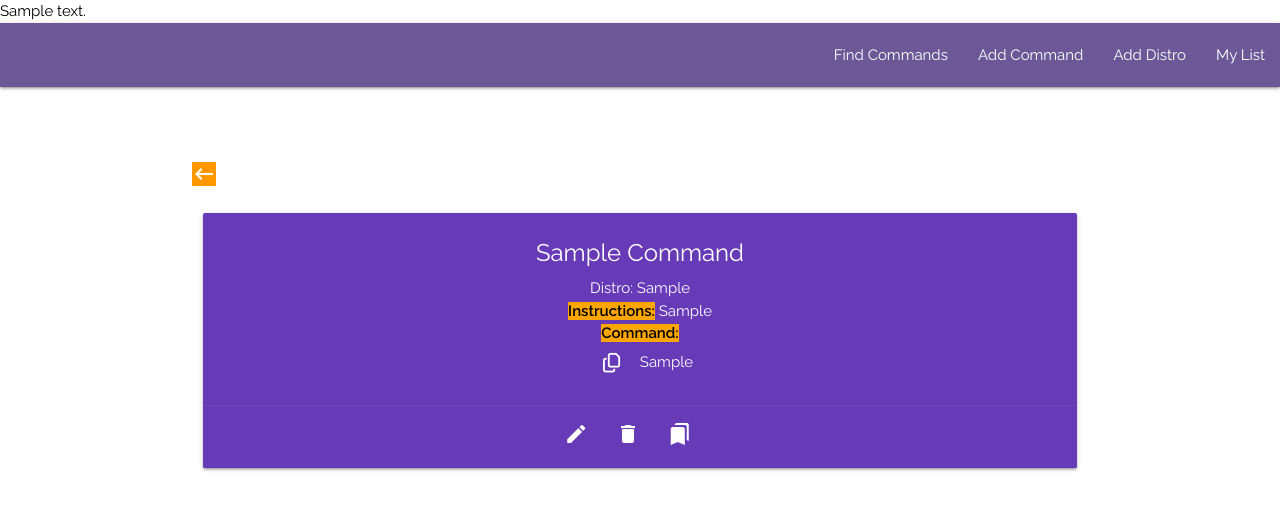
After one commit to nealbrophy/CI-LinuxCommandGenerator-v2, a Flask app: template templates/command.html in a window 1280 px wide. The commit adds this page. Shown: the top 510 px of the page. Run offline with Flask 2, Linux system fonts and the light colour scheme; the template is opened without the code that fills it: most values are stand-ins (such as "Sample title", 1, 10 or a date in 2020); some libraries are stand-ins or nearby versions; some web fonts are replaced.

Commit message:
Add single-command view, add static/images folder

```diff
--- a/app.py
+++ b/app.py
@@ -52,6 +52,9 @@ def get_distros():
       distros=mongo.db.distros.find(),
       commands=mongo.db.commands.find())
 
+# =================
+# DISTRO commands VIEW
+# =================
 @app.route('/distro_cmds/<distro_name>', methods=['GET', 'POST'])
 def get_distro_cmds(distro_name):
   form = SimpleSearch()
@@ -60,7 +63,7 @@ def get_distro_cmds(distro_name):
         results=mongo.db.commands.find({'app_distro': distro_name}))
 
 # =================
-# FIND COMMAND VIEW
+# FIND commands VIEW
 # =================
 @app.route('/find_command', methods=['GET','POST'])
 def find_command():
@@ -90,7 +93,16 @@ def find_command():
         distros=mongo.db.distros.find())
 
 # =================
-# ADD COMMANDS VIEW
+# COMMAND VIEW
+# =================
+@app.route('/command/<command_id>')
+def command_view(command_id):
+  command = mongo.db.commands.find_one({'_id': ObjectId(command_id)})
+  return render_template('command.html', command=command)
+
+
+# =================
+# ADD command VIEW
 # =================
 @app.route('/add_command', methods=['GET','POST'])
 def add_command():
--- a/static/style.css
+++ b/static/style.css
@@ -1,5 +1,5 @@
 body {
-    background-color: aliceblue;
+    background-color: white;
     color: black;
     font-family: 'Raleway', sans-serif;
 }
--- a/templates/base.html
+++ b/templates/base.html
@@ -103,6 +103,7 @@
         <li><a href="{{ url_for('add_command') }}">Add Command</a></li>
         <li><a href="{{ url_for('my_list_func')}}">My List</a></li>
     </ul>
+    <div class="bg-container"></div>
     <div class="container center-align main-container">
         {% block content %} {% endblock %}
 
--- /dev/null
+++ b/templates/command.html
@@ -0,0 +1,33 @@
+{% extends 'base.html' %}
+{% block title %}{{ command['app_name'] }} ({{ command['app_distro'] }}){% endblock %}
+{% block content %}
+<div class="row">
+<a href="{{ request.referrer }}"><span class="material-icons orange white-text left">
+    keyboard_backspace
+    </span></a>
+</div>
+<div class="row" id="card-container">
+    <div class="col s12">
+        <div class="card find-cards deep-purple hoverable">
+            <div class="card-content white-text">
+                <span class="card-title">{{ command['app_name'].title() }}</span>
+                <span class="card-subtitle mb-2">Distro: {{ command['app_distro'] }}</span>
+                <p class="card-text">
+                    <strong>Instructions:</strong> {{ command['app_instruction'] }}
+                    <br>
+                    <strong>Command:</strong> <span id="command_{{ command._id }}" class="command_to_copy truncate tooltipped" data-position="bottom" data-tooltip="click to copy"><button
+                            class="btn-flat copy_button"><i class="far fa-copy"></i></button>
+                        {{ command['app_command'] }}</span></p>
+            </div>
+            <div class="card-action">
+                <a class="card-link tooltipped" data-position="bottom" data-tooltip="edit command" href="{{ url_for('edit_command', command_id=command._id) }}"><span
+                        class="material-icons">create</span></a>
+                <a class="card-link tooltipped" data-position="bottom" data-tooltip="delete command" href="{{ url_for('confirm_delete', command_id=command._id) }}"><span
+                        class="material-icons">delete</span></a>
+                <a class="card-link tooltipped"  data-position="bottom" data-tooltip="add to My List" href="{{ url_for('add_to_list', command_id=command._id) }}"><span
+                        class="material-icons">bookmarks</span></a>
+            </div>
+        </div>
+    </div>
+</div>
+{% endblock %}
--- a/templates/find_command.html
+++ b/templates/find_command.html
@@ -40,10 +40,10 @@
     <div class="col s12 m6 l4">
         <div class="card find-cards deep-purple hoverable">
             <div class="card-content white-text">
-                <span class="card-title">{{ apps['app_name'].title() }}</span>
+                <a href="{{ url_for('command_view', command_id=apps._id) }}"><span class="card-title">{{ apps['app_name'].title() }}</span></a>
                 <span class="card-subtitle mb-2">Distro: {{ apps['app_distro'] }}</span>
                 <p class="card-text">
-                    <strong>Instructions:</strong> {{ apps['app_instruction'] }}
+                    <strong>Instructions:</strong><span class="truncate tooltipped" data-position="bottom" data-tooltip="{{ apps['app_instruction'] }}"> {{ apps['app_instruction'] }}</span>
                     <br>
                     <strong>Command:</strong> <span id="command_{{ apps._id }}" class="command_to_copy truncate tooltipped" data-position="bottom" data-tooltip="{{ apps['app_command'] }}"><button
                             class="btn-flat copy_button"><i class="far fa-copy"></i></button>
```
Also changed, not shown: README.md, static/images/computer-right-vector.png (added), static/images/floppydisk.png (added), static/images/harddrive.png (added), static/images/laptop-left-vector.png (added), static/images/laptop.png (added), static/images/laptopcoffee.png (added), static/images/laptopshake.png (added), static/images/mac.png (added), static/images/macspeakers.png (added), static/images/pc.png (added), static/images/ram.png (added), static/images/retromac.png (added), static/images/retropc.png (added), 1 more files.
